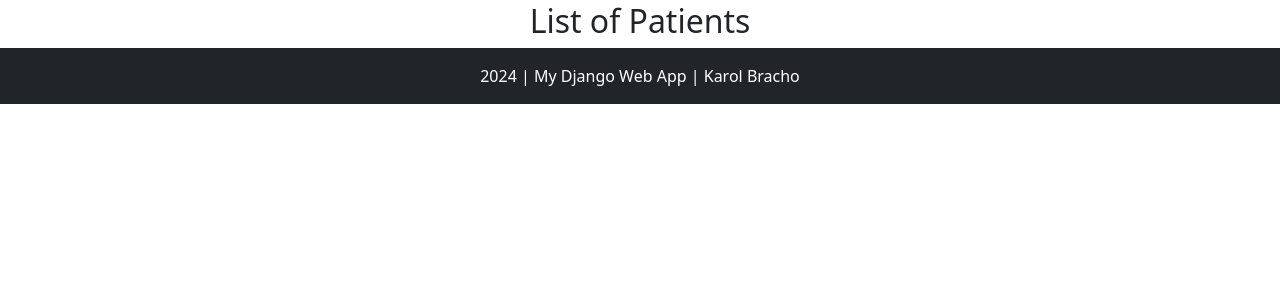
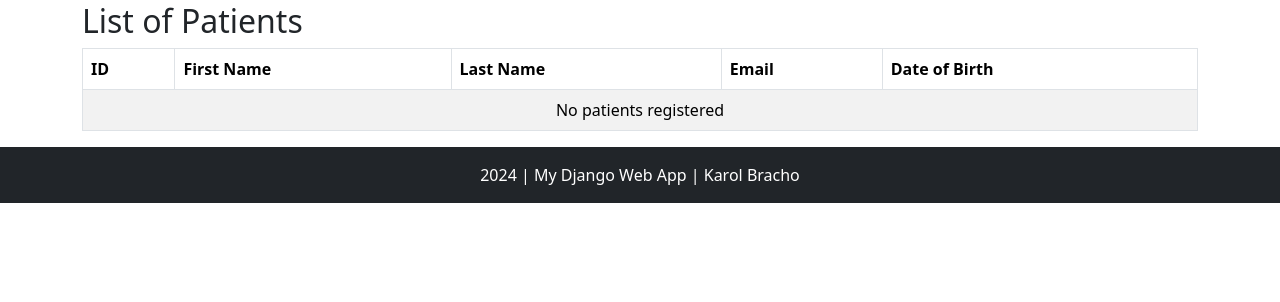
Before and after one commit to bykarol/django-webapp, a Django app: page / in a window 1280 px wide. Shown: the part 188-490 px from the top of the page. Run offline with Django 5.2, Linux system fonts and the light colour scheme; data that the repository does not hold is empty; some libraries are stand-ins or nearby versions.

Commit message:
list of patient donde

```diff
--- a/mywebapp_project/app_pams/templates/base.html
+++ b/mywebapp_project/app_pams/templates/base.html
@@ -39,6 +39,7 @@
     </header>
     {% block page_content %}{% endblock page_content %}
   </div>
+  </div>
   <!-- Footer -->
   <footer class="bg-light text-center text-lg-start mt-auto">
     <div class="text-center p-3 bg-dark text-white">
--- a/mywebapp_project/app_pams/templates/homepage.html
+++ b/mywebapp_project/app_pams/templates/homepage.html
@@ -2,10 +2,33 @@
 {% load static %}
 
 {% block page_content %}
-<div class="container d-flex flex-column">
-  <!-- Main Content -->
-  <div class="container flex-1 d-flex justify-content-center align-items-center">
-    <h2>List of Patients</h2>
-  </div>
-</div>
-{% endblock page_content %}
+<!-- Main Content -->
+<h2>List of Patients</h2>
+<div class="table-responsive">
+  <table class="table table-striped table-bordered">
+    <thead class="thead-dark">
+      <tr>
+        <th scope="col">ID</th>
+        <th scope="col">First Name</th>
+        <th scope="col">Last Name</th>
+        <th scope="col">Email</th>
+        <th scope="col">Date of Birth</th>
+      </tr>
+    </thead>
+    <tbody>
+      {% for patient in patients %}
+      <tr>
+        <th scope="row">{{ patient.id }}</th>
+        <td>{{ patient.patient_firstname }}</td>
+        <td>{{ patient.patient_lastname }}</td>
+        <td>{{ patient.email }}</td>
+        <td>{{ patient.date_of_birth }}</td>
+      </tr>
+      {% empty %}
+      <tr>
+        <td colspan="5" class="text-center">No patients registered</td>
+      </tr>
+      {% endfor %}
+    </tbody>
+  </table>
+  {% endblock page_content %}
--- a/mywebapp_project/app_pams/views.py
+++ b/mywebapp_project/app_pams/views.py
@@ -1,10 +1,12 @@
 from django.shortcuts import render, redirect
 from django.contrib import messages
 from . forms import PatientForm
+from .models import Patient
 
 # Create your views here.
 def homepage(request):
-    return render(request, "homepage.html")
+    patients = Patient.objects.all()
+    return render(request, "homepage.html", {'patients': patients})
 
 def newpatient(request):
   if request.method == 'POST':
```
